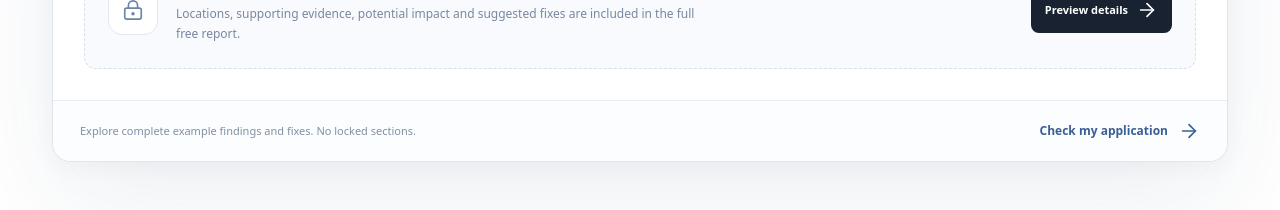
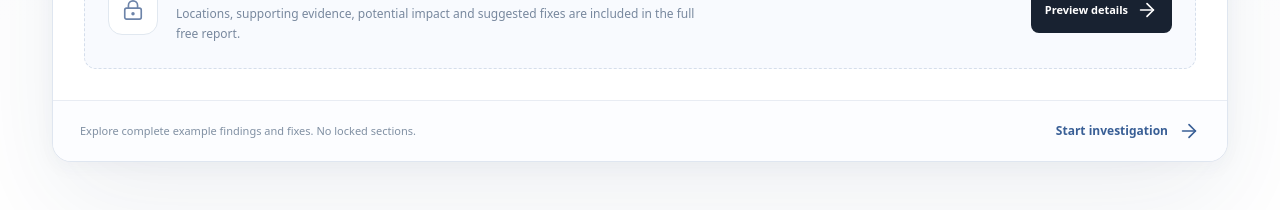
Before and after one commit to helloskyorigin/Safe-sure, a Next.js app: page / in a window 1280 px wide. Shown: the part 2800-3010 px from the top of the page. Built offline with nearby package versions, Linux system fonts and the light colour scheme.

Commit message:
copy: consistent investigation CTAs and succinct end-of-page prompt

```diff
--- a/components/ReportExperience.tsx
+++ b/components/ReportExperience.tsx
@@ -114,7 +114,7 @@ export default function ReportExperience({ onOpenAssessment }: { onOpenAssessmen
               )}
             </AnimatePresence>
           </div>
-          <div className="experience-bottom"><span>Explore complete example findings and fixes. No locked sections.</span><button type="button" className="experience-action" onClick={onOpenAssessment}>Check my application <ArrowRight size={16}/></button></div>
+          <div className="experience-bottom"><span>Explore complete example findings and fixes. No locked sections.</span><button type="button" className="experience-action" onClick={onOpenAssessment}>Start investigation <ArrowRight size={16}/></button></div>
         </motion.div>
       </div>
     </section>
```
